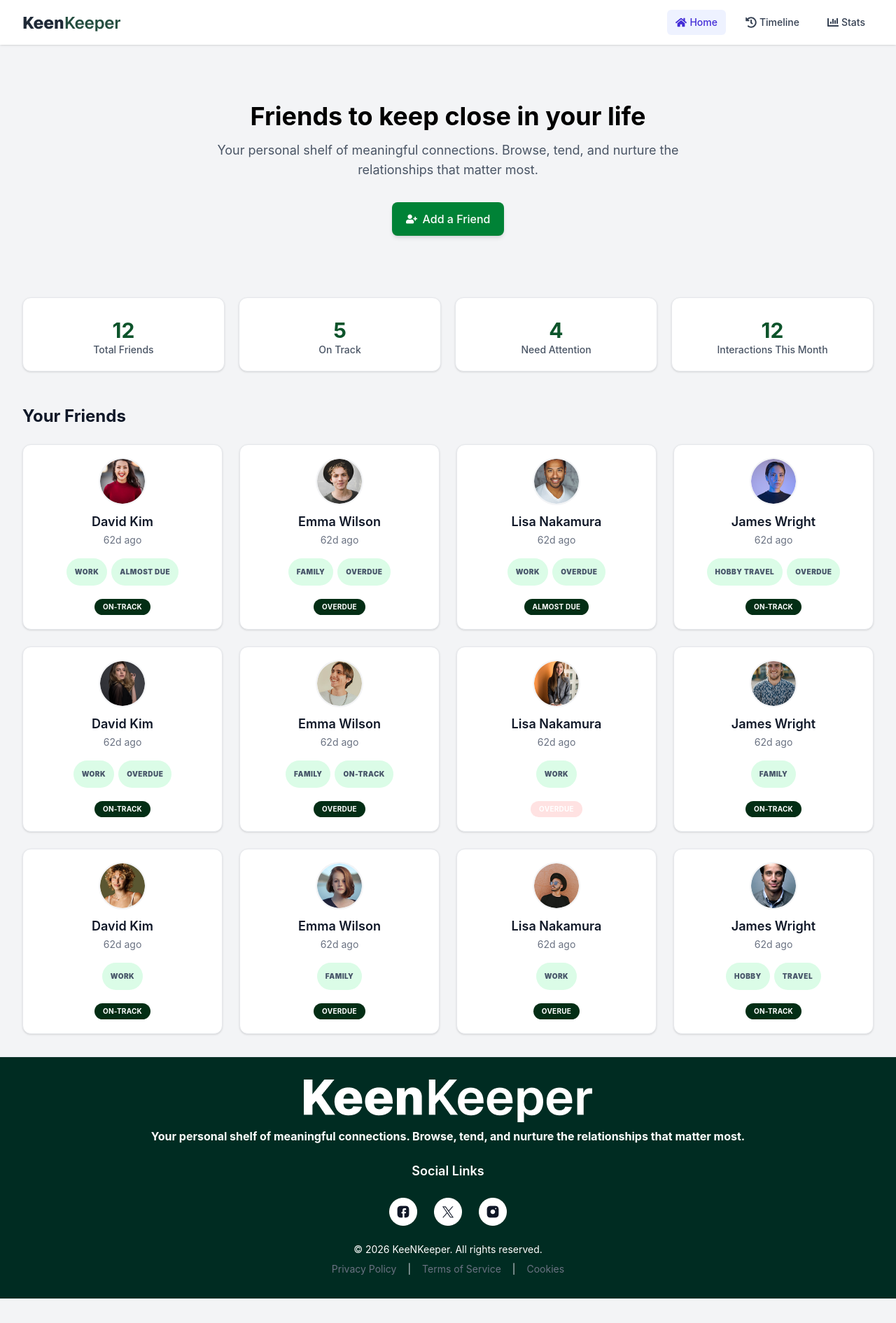
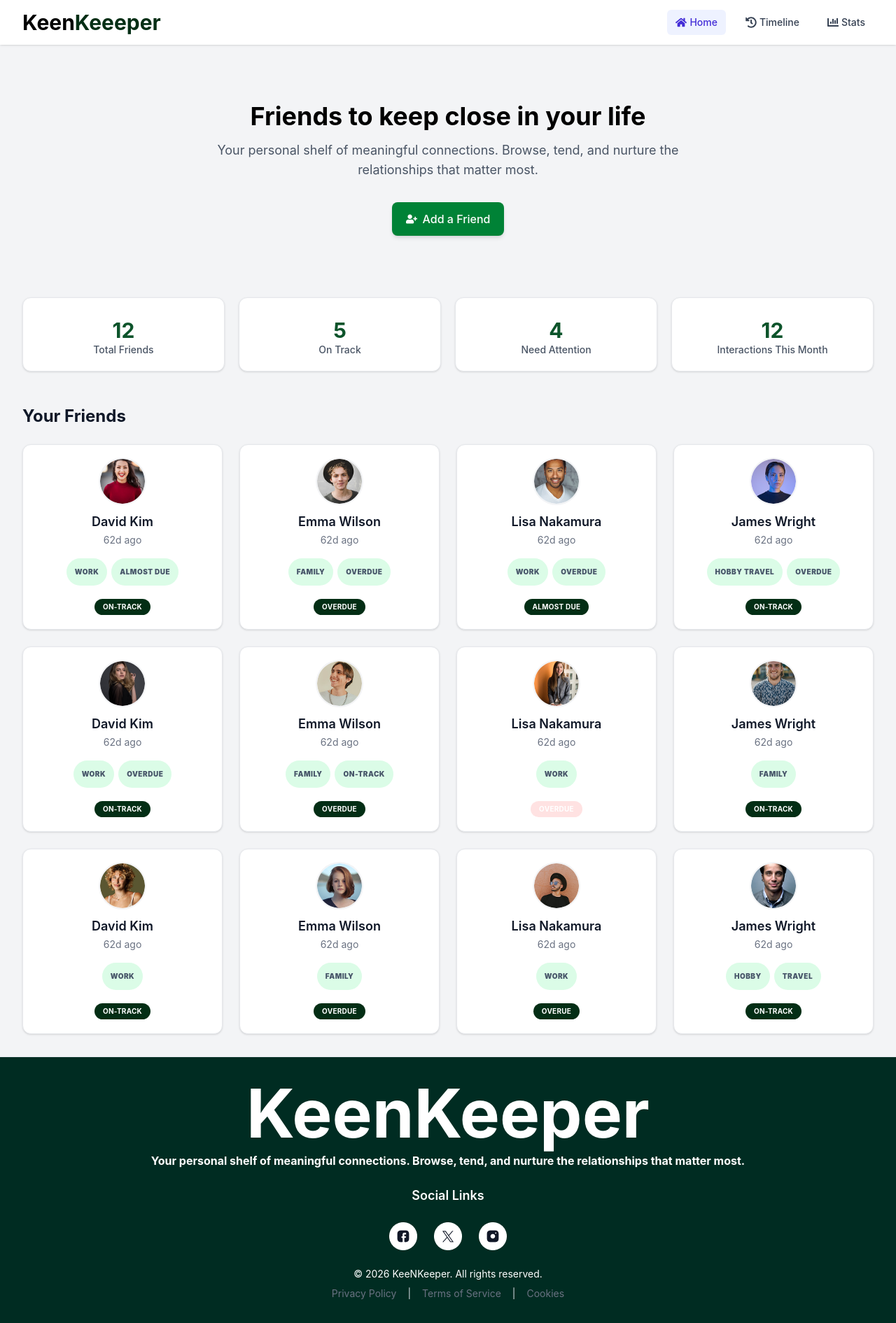
Before and after one commit to Tanvirislam855/assingment-07, a React (Vite) app: page / in a window 1280 px wide. Shown: the whole page at 70% size. Before the commit the page ends 1856 px from the top, so only its background shows below. Built offline with nearby package versions, Linux system fonts and the light colour scheme.

Commit message:
navbar text edit

```diff
--- a/src/components/Footer.jsx
+++ b/src/components/Footer.jsx
@@ -6,8 +6,7 @@ export default function Footer() {
       <div className="max-w-7xl mx-auto px-4 sm:px-6 lg:px-8 py-8">
         <div className="flex flex-col items-center space-y-6">
           <div className="text-center items-center ">
-            <h2 className='flex justify-center font-bold'>
-              <img src="./src/assets/logo-xl.png" alt="" /></h2>
+            <h2 className='flex justify-center font-bold text-8xl text-white'>KeenKeeper</h2>
             <p className="mt-2 text-white font-bold">
               Your personal shelf of meaningful connections. Browse, tend, and nurture the relationships that matter most.
             </p>
--- a/src/components/Navbar.jsx
+++ b/src/components/Navbar.jsx
@@ -13,7 +13,8 @@ export default function Navbar() {
       <div className="max-w-7xl mx-auto px-4 sm:px-6 lg:px-8">
         <div className="flex justify-between items-center h-16">
           <NavLink to="/" className="flex items-center">
-            <span className="text-2xl font-bold"><img src="./src/assets/logo.png" alt="" /></span>
+          <h2 className='text-3xl font-bold'>Keen<span className='text-3xl font-bold text-green-950'>Keeeper</span></h2>
+            {/* <span className="text-2xl font-bold">Keen</span> */}
           </NavLink>
           <nav className="flex space-x-2 sm:space-x-4">
             {navLinks.map((link) => {
```
